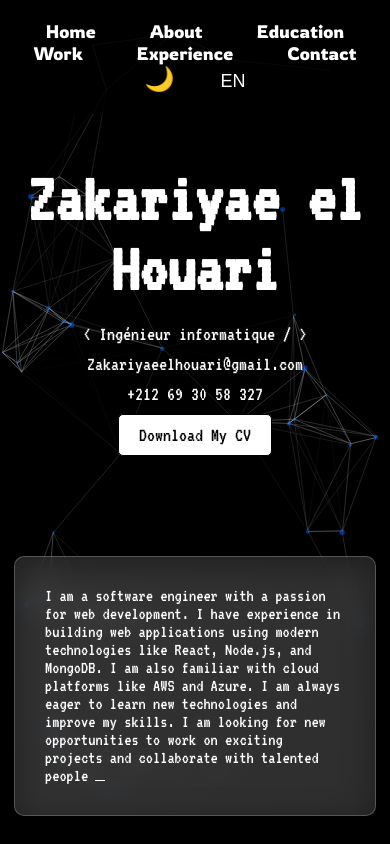
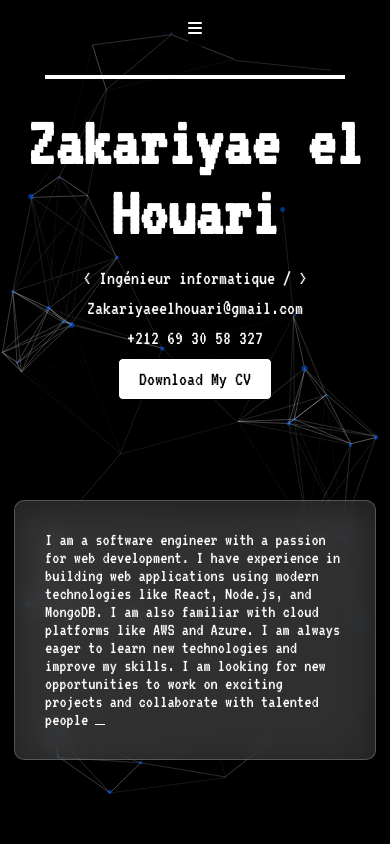
Before and after one commit to zakariyaeel/portfolio-controle, a plain HTML site: page index.html in a window 390 px wide. Shown: the top 844 px of the page. Drawn offline with nearby package versions, Linux system fonts and the light colour scheme.

Commit message:
responsiv

```diff
--- a/assets/css/style.css
+++ b/assets/css/style.css
@@ -61,6 +61,36 @@ body.light-mode header {
     background-color: rgba(255, 255, 255, 0.8);
 }
 
+header nav .nav-icon{
+    display: none;
+}
+
+@media (max-width:600px){
+    nav ul{
+        position: absolute;
+        top: 75px;
+        /* left: -2px; */
+        /* right: 108px; */
+        width: 300px;
+        height: 90vh;
+        flex-direction: column;
+        text-align: center;
+        border: #fff 2px solid;
+        background-color: #000;
+        left: 50%;
+        transform: translateX(-50%);
+        overflow: hidden;
+    }
+    nav ul li{
+        padding: 20px;
+        display: block!important;
+    }
+    header nav .nav-icon{
+        display: block;
+
+    }
+}
+
 nav ul {
     list-style: none;
     text-align: center;
@@ -95,6 +125,7 @@ footer {
     padding: 10px 0;
     margin-top: 20px;
     transition: background-color 0.3s;
+    margin-top: 150px;
 }
 
 body.light-mode footer {
--- a/index.html
+++ b/index.html
@@ -14,7 +14,7 @@
 
     <header>
         <nav>
-            <ul>
+            <ul id="menulist">
                 <li><a href="index.html">Home</a></li>
                 <li><a href="#about">About</a></li>
                 <li><a href="#Education">Education</a></li>
@@ -24,6 +24,9 @@
                 <li><button id="theme-toggle" aria-label="Toggle dark mode">🌙</button></li>
                 <li><button id="translate-toggle" aria-label="Toggle language">EN</button></li>
             </ul>
+            <div class="nav-icon">
+                <i class="fa-solid fa-bars" onclick="toogleMenu()"></i>
+            </div>
         </nav>
     </header>
     <main>
@@ -227,7 +230,7 @@
           </div>
     </main>
     <footer>
-        <p>&copy; 2025 Fati. All rights reserved.</p>
+        <p>&copy; 2025. All rights reserved.</p>
     </footer>
 
     <script>
@@ -459,6 +462,18 @@ hardSkillsLabel.addEventListener('click', () => {
     softSkillsLabel.classList.remove('active');
 });
 
+
+    let menulist = document.getElementById('menulist');
+    menulist.style.maxHeight = "0px";
+    function toogleMenu() {
+        //show menu
+        if (menulist.style.maxHeight == "0px") {
+            menulist.style.maxHeight = "130px";
+        } else {
+            menulist.style.maxHeight = "0px";
+        }
+    }
+
     </script>
 
 
```
